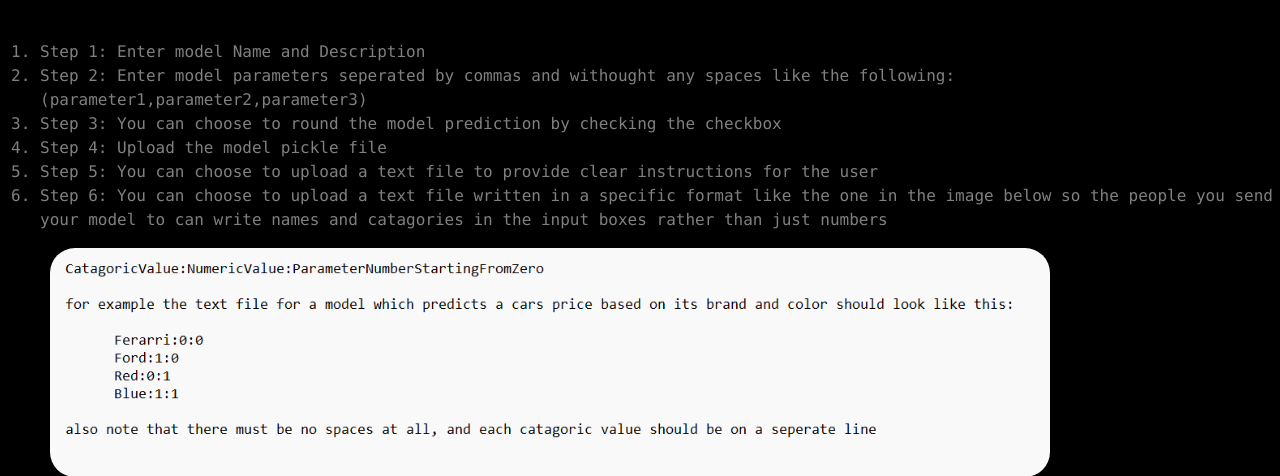
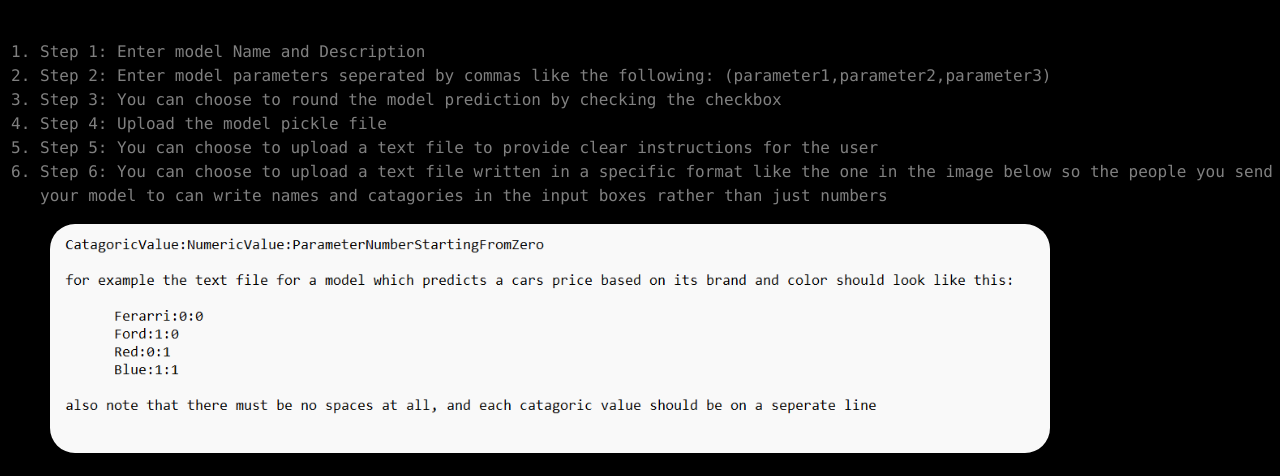
Before and after one commit to AliAlShah/ML-ModelShare, a Flask app: page /howto in a window 1280 px wide. Shown: the part 473-949 px from the top of the page. After the commit the page ends 926 px from the top, so only its background shows below. Run offline with Flask 2, Linux system fonts and the light colour scheme.

Commit message:
Small tweak

```diff
--- a/app.py
+++ b/app.py
@@ -48,6 +48,7 @@ def home():
             isround = "off"
         dictionary = request.files["mdictionary"]
         parameterorder = request.form["mparameterorder"]
+        parameterorder = parameterorder.replace(" ", "")
 
         nparameters = len(parameterorder.split(","))
 
--- a/templates/howto.html
+++ b/templates/howto.html
@@ -11,7 +11,7 @@
 </center>
 <ol>
     <li>Step 1: Enter model Name and Description</li>
-    <li>Step 2: Enter model parameters seperated by commas and withought any spaces like the following: (parameter1,parameter2,parameter3)</li>
+    <li>Step 2: Enter model parameters seperated by commas like the following: (parameter1,parameter2,parameter3)</li>
     <li>Step 3: You can choose to round the model prediction by checking the checkbox</li>
     <li>Step 4: Upload the model pickle file</li>
     <li>Step 5: You can choose to upload a text file to provide clear instructions for the user</li>
```
Also changed, not shown: models.sqlite3.
